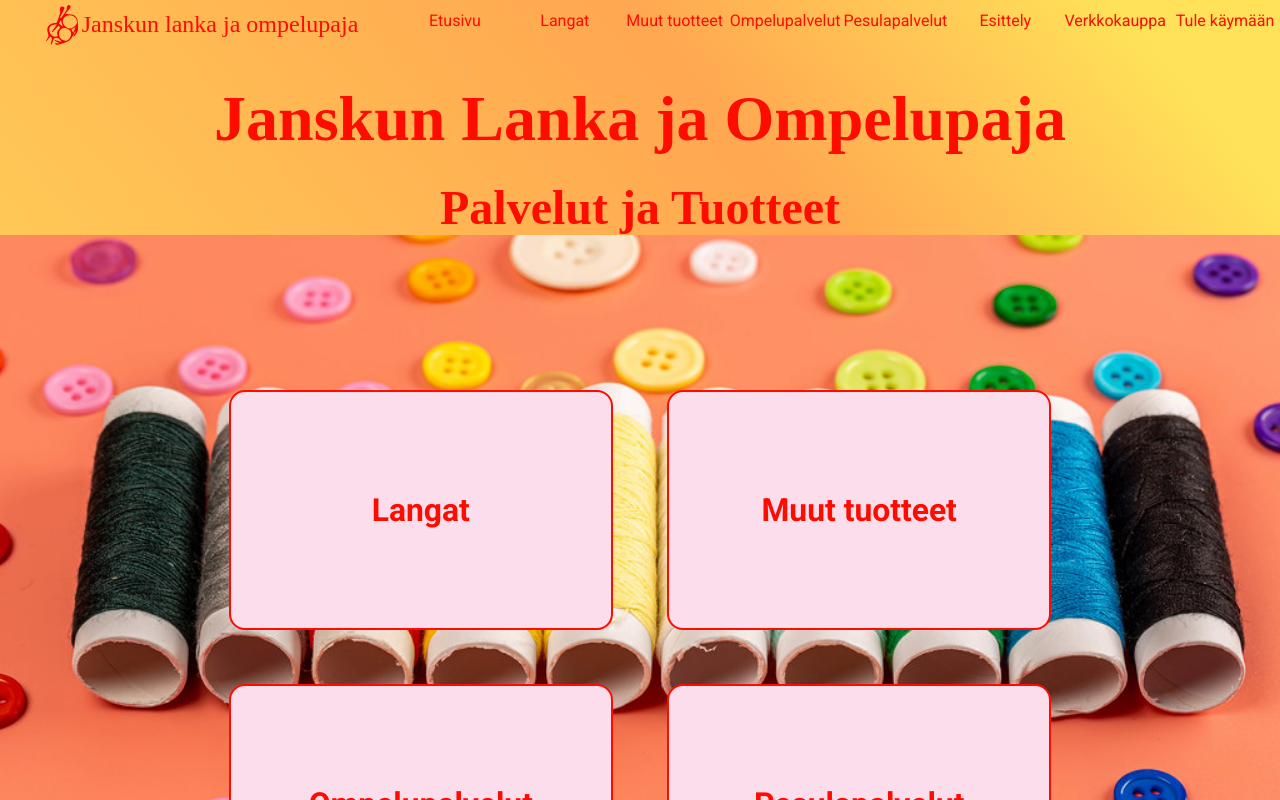
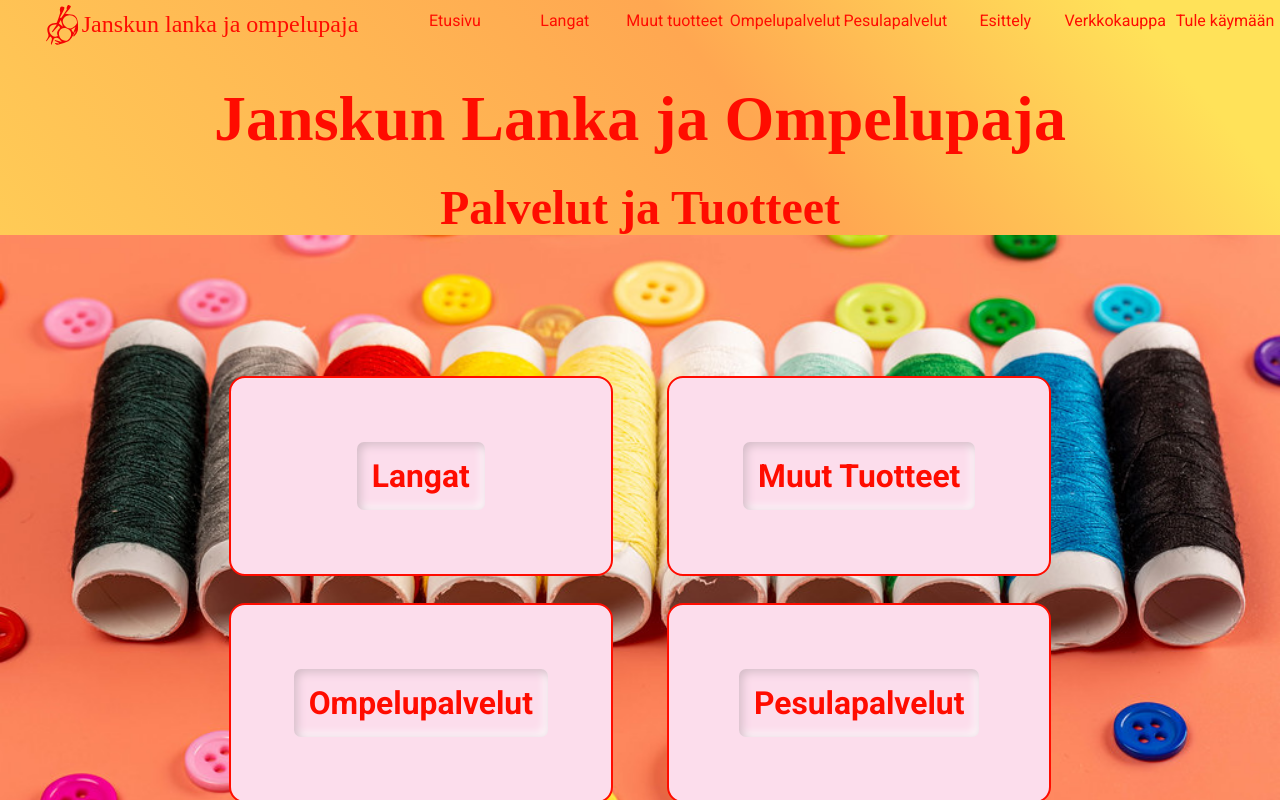
Before and after one commit to LinkinWD/janskunkoodi, a Next.js app: page /tutustupalveluihin in a window 1280 px wide. Shown: the top 800 px of the page. Built offline with nearby package versions, Linux system fonts and the light colour scheme; a web font is replaced by a local one.

Commit message:
palvelut ja tuottee fiilausta, importance pois sliderista

```diff
--- a/styles/palvelutjatuotteet.module.css
+++ b/styles/palvelutjatuotteet.module.css
@@ -2,7 +2,7 @@
 	background-color: var(--janskunvaaleanpunainen);
 	width: 300px;
 	height: 100px;
-	margin: 1em;
+	margin: 0.5em 1em;
 	border-radius: 1rem;
 	display: flex;
 	justify-content: center;
@@ -12,6 +12,8 @@
 	border: 2px solid var(--janskunpunainen);
 	animation-name: animaatio;
 	animation-duration: 1.5s;
+	text-transform: capitalize;
+	transition: var(--transition);
 }
 @keyframes animaatio {
 	0% {
@@ -25,11 +27,14 @@
 	.article {
 		height: 20vh;
 	}
+	.article:hover {
+		transform: translateY(-10px);
+	}
 }
 
 @media only screen and (min-width: 1100px) {
 	.article {
 		width: 30vw;
-		height: 30vh;
+		height: 25vh;
 	}
 }
--- a/styles/tutustupalveluihin.module.css
+++ b/styles/tutustupalveluihin.module.css
@@ -1,6 +1,3 @@
-.section {
-}
-
 .div {
 	display: flex;
 	flex-wrap: wrap;
@@ -11,16 +8,31 @@
 	background-position: center;
 	background-size: cover;
 }
+.div h3 {
+	padding: 4px 15px;
+	border-radius: 7px;
+	background: #fcddec;
+	box-shadow: inset 3px 3px 10px #d4bac6, inset -3px -3px 10px #ffffff;
+}
 
 @media only screen and (min-width: 730px) {
 	.div {
 		min-height: 60vh;
+	}
+	.div h3 {
+		padding: 10px 15px;
+	}
+	.article:hover {
+		transform: translateY(-10px);
 	}
 }
 
 @media only screen and (min-width: 1100px) {
 	.div {
 		padding: 10vw;
-		min-height: 40vh;
+		min-height: 30vh;
+	}
+	.div h3 {
+		padding: 15px;
 	}
 }
```
Also changed, not shown: components/Slider.js (+2 -14 lines).
